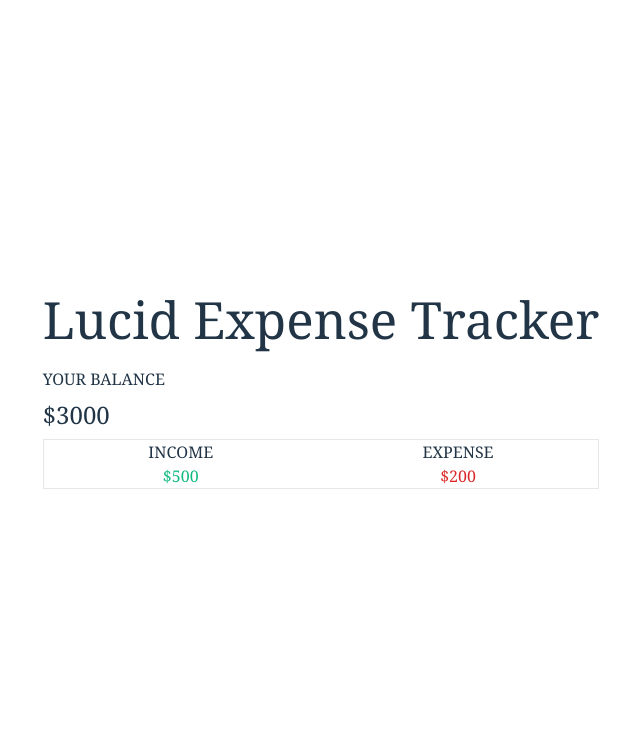
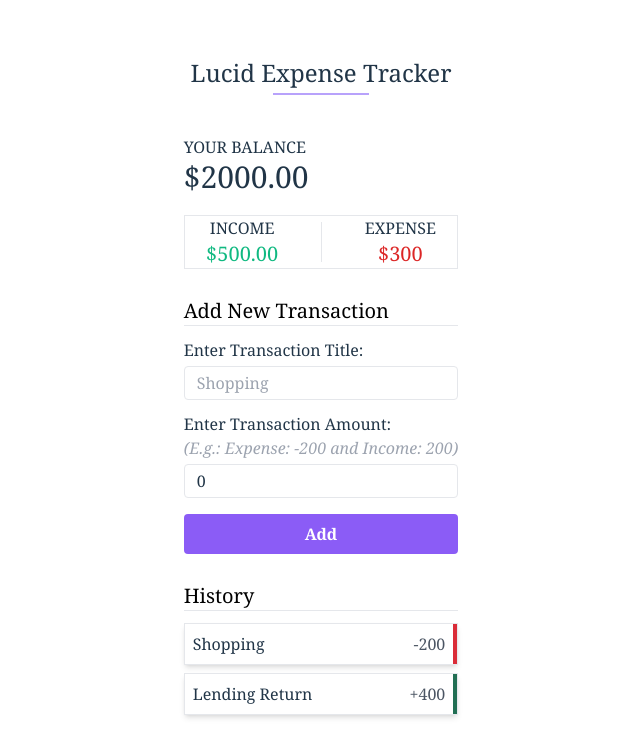
Before and after one commit to dipeshshresthaofficial/react-projects, a React (Vite) app in the folder lucid_expense_tracker/: page / in a window 1280 px wide. Shown: the top 756 px of the page, without its empty margins (319-959 px from the left). Built offline with nearby package versions, Linux system fonts and the light colour scheme.

Commit message:
added reuseable components, completed skeleton and design, yet to implement functionality

```diff
--- a/lucid_expense_tracker/src/App.jsx
+++ b/lucid_expense_tracker/src/App.jsx
@@ -1,13 +1,35 @@
 import { useState } from 'react'
 import './App.css'
 import Portfolio from './components/Portfolio'
+import ExpenseHistory from './components/ExpenseHistory'
+import AddTransaction from './components/AddTransaction'
 
 function App() {
 
+  const [transactionTitle, setTransactionTitle] = useState('')
+  const [transactionAmount, setTransactionAmount] = useState(0)
+
+  function handleTransactionInputValue(value,inputType){
+    if(inputType === 'text') setTransactionTitle(value);
+    else if(inputType === 'number') setTransactionAmount(value);
+  }
+
+  function handleAddTransaction(){
+    console.log(transactionTitle+" "+transactionAmount);
+  }
+
   return (
     <div>
-      <h1 className='text-red'>Lucid Expense Tracker</h1>
-      <Portfolio />
+      <h2 className='text-2xl mb-1'>Lucid Expense Tracker</h2>
+      <div className='mb-10 border-t-2 w-24 mx-auto border-violet-400 border-opacity-80'></div>
+      <Portfolio totalExpense={-300} totalIncome={500} currentBalance={2000} />
+      <AddTransaction
+        transactionTitle={transactionTitle}
+        transactionAmount={transactionAmount}
+        handleTransactionInputValue={handleTransactionInputValue}
+        handleAddTransaction = {handleAddTransaction}
+        />
+      <ExpenseHistory />
     </div>
   )
 }
--- /dev/null
+++ b/lucid_expense_tracker/src/components/AddTransaction.jsx
@@ -0,0 +1,34 @@
+import React from 'react'
+import LabelAndInput from './LabelAndInput'
+
+function AddTransaction({transactionTitle, transactionAmount, handleTransactionInputValue, handleAddTransaction}) {
+  return (
+    <div className='my-7'>
+        <h2 className='text-xl text-left text-black'>Add New Transaction</h2>
+        <hr></hr>
+        <LabelAndInput
+            labelText='Enter Transaction Title:'
+            placeholder='Shopping'
+            type='text'
+            value={transactionTitle}
+            handleTransactionInputValue={handleTransactionInputValue}
+            />
+        <LabelAndInput
+            labelText='Enter Transaction Amount:'
+            subLabel='(E.g.: Expense: -200 and Income: 200)'
+            placeholder='-150'
+            type='number'
+            value={transactionAmount}
+            handleTransactionInputValue={handleTransactionInputValue}
+            />
+        <input
+            type='button'
+            value='Add'
+            className='py-2 px-5 mt-4 bg-violet-500 text-white font-semibold rounded w-full hover:bg-violet-600 focus:outline-none focus:ring focus:ring-violet-400 focus:ring-opacity-75'
+            onClick={handleAddTransaction}
+            />
+    </div>
+  )
+}
+
+export default AddTransaction
--- a/lucid_expense_tracker/src/components/ExpenseHistory.jsx
+++ b/lucid_expense_tracker/src/components/ExpenseHistory.jsx
@@ -0,0 +1,15 @@
+import React from 'react'
+import HistoryCard from './HistoryCard'
+
+function ExpenseHistory() {
+  return (
+    <div className='my-7'>
+        <h2 className='text-left text-xl text-black'>History</h2>
+        <hr className='mb-3 '></hr>
+        <HistoryCard transactionTitle='Shopping' transactionAmount={-200} />
+        <HistoryCard transactionTitle='Lending Return' transactionAmount={400} />
+    </div>
+  )
+}
+
+export default ExpenseHistory
--- /dev/null
+++ b/lucid_expense_tracker/src/components/HistoryCard.jsx
@@ -0,0 +1,16 @@
+import React from 'react'
+
+function HistoryCard({transactionTitle, transactionAmount}) {
+  return (
+    <div className="mb-2 border flex flex-row w-full items-center shadow-md">
+        <div
+            className={`w-full p-2 flex flex-row justify-between border-r-4 ${transactionAmount<0? 'border-custom-red':'border-custom-green'}`}
+            >
+            <div className="text-base font-medium">{transactionTitle}</div>
+            <div className="text-base text-gray-600">{transactionAmount>0? '+':''}{transactionAmount}</div>
+        </div>
+    </div>
+  )
+}
+
+export default HistoryCard
--- /dev/null
+++ b/lucid_expense_tracker/src/components/LabelAndInput.jsx
@@ -0,0 +1,19 @@
+import React from 'react'
+
+function LabelAndInput({labelText='', subLabel='', placeholder='', type='text', value, handleTransactionInputValue}) {
+  return (
+    <div className='mt-3 text-left flex flex-col'>
+        <label className=''>{labelText}</label>
+        <span className='sub-text text-gray-400 italic mb-1'>{subLabel}</span>
+        <input
+            type={type}
+            value={value}
+            placeholder={placeholder}
+            className='border rounded py-1 px-3 hover:border-2 focus:outline-none focus:border-2'
+            onChange={e => handleTransactionInputValue(e.target.value, type)}
+            />
+    </div>
+  )
+}
+
+export default LabelAndInput
--- a/lucid_expense_tracker/src/components/Portfolio.jsx
+++ b/lucid_expense_tracker/src/components/Portfolio.jsx
@@ -1,20 +1,22 @@
 import React from 'react'
 
-function Portfolio() {
+function Portfolio({totalIncome=0.00, totalExpense=0.00, currentBalance=0.00}) {
   return (
-    <div className='my-5'>
+    <div className='my-7'>
         <div className='current-balance text-start'>
-            <p>YOUR BALANCE</p>
-            <p className='my-2 text-2xl text-extrabold'>$3000</p>
+            <p className='text-base text-semibold'>YOUR BALANCE</p>
+            <p className='text-3xl text-extrabold'>${currentBalance.toFixed(2)}</p>
         </div>
-        <div className='income-expense flex flex-row justify-around border'>
+        <div className='mt-5 text-base income-expense flex flex-row justify-around border'>
             <div className='income'>
                 <p>INCOME</p>
-                <p className='text-emerald-500'>$500</p>
+                <p className='text-xl text-emerald-500'>${totalIncome.toFixed(2)}</p>
             </div>
+            <div className='border-r h-10 my-auto'></div>
             <div className='expense'>
                 <p>EXPENSE</p>
-                <p className='text-red-600'>$200</p>
+                 {/* add '-' to explicitly remove '-' sign from negative numbers */}
+                <p className='text-xl text-red-600'>${-totalExpense.toFixed(2)}</p>
             </div>
         </div>
     </div>
--- a/lucid_expense_tracker/src/index.css
+++ b/lucid_expense_tracker/src/index.css
@@ -7,9 +7,9 @@
   line-height: 1.5;
   font-weight: 400;
 
-  color-scheme: light dark;
-  color: rgba(255, 255, 255, 0.87);
-  background-color: #242424;
+  /* color-scheme: light dark; */
+  /* color: rgba(255, 255, 255, 0.87); */
+  /* background-color: #242424; */
 
   font-synthesis: none;
   text-rendering: optimizeLegibility;
--- a/lucid_expense_tracker/tailwind.config.js
+++ b/lucid_expense_tracker/tailwind.config.js
@@ -5,6 +5,10 @@ export default {
   ],
   theme: {
     extend: {
+      colors:{
+        'custom-green':'#226f54',
+        'custom-red':'#da2c38'
+      }
     },
   },
   plugins: [],
```
Also changed, not shown: lucid_expense_tracker/src/components/AddExpense.jsx (deleted).
